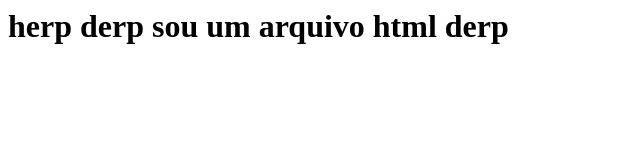
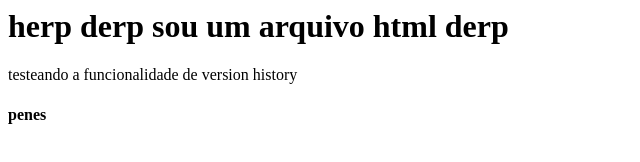
Before and after one commit to Hesdry/Repositorio-de-testes, a plain HTML site: page teste.html in a window 1280 px wide. Shown: the whole page, without its empty margins (0-640 px from the left). Drawn offline with Linux system fonts and the light colour scheme.

Commit message:
testando o historico

```diff
--- a/teste.html
+++ b/teste.html
@@ -1,3 +1,5 @@
 <html>
 	<h1> herp derp sou um arquivo html derp</h1>
+	<p>testeando a funcionalidade de version history</p>
+	<h4> penes</h4>
 </html>
```
